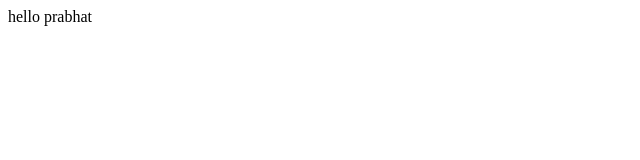
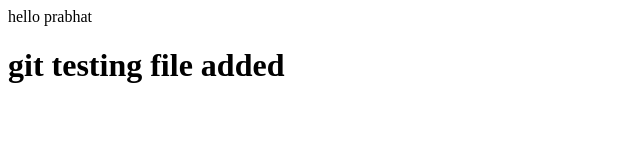
Before and after one commit to prbtkr19/simple-html, a plain HTML site: page index.html in a window 1280 px wide. Shown: the whole page, without its empty margins (0-640 px from the left). Drawn offline with Linux system fonts and the light colour scheme.

Commit message:
index modified

```diff
--- a/index.html
+++ b/index.html
@@ -6,5 +6,6 @@
 </head>
 <body>
     <p>hello prabhat</p>
+    <h1>git testing file added</h1>
 </body>
 </html>
```
